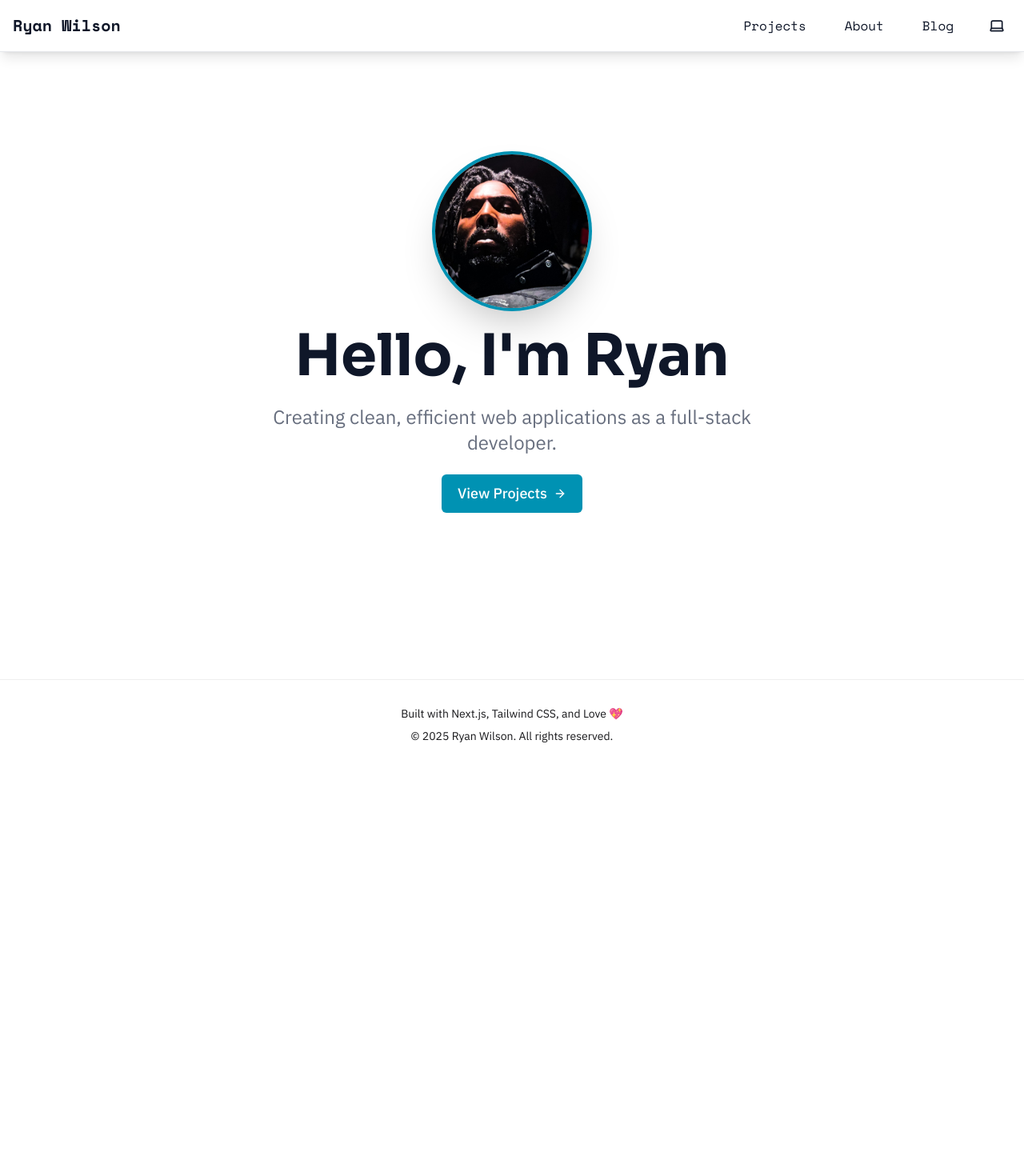
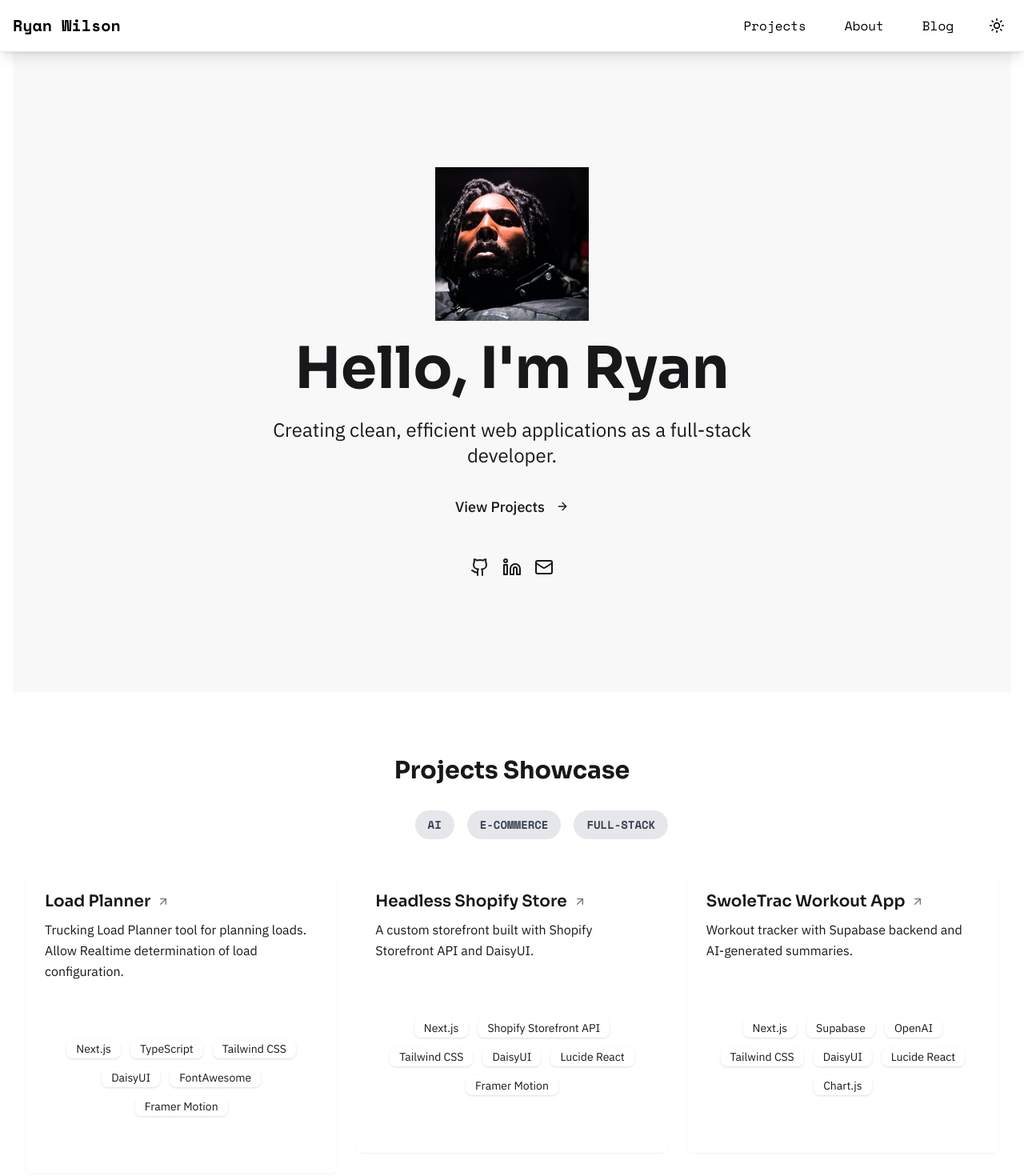
Before and after one commit to RW2023/ryan-2025, a Next.js app: page / in a window 1280 px wide. Shown: the top 1470 px of the page at 80% size. Before the commit the page ends 962 px from the top, so only its background shows below. Built offline with nearby package versions, Linux system fonts and the light colour scheme.

Commit message:
feat: redesign hero and projects with daisyUI

```diff
--- a/src/app/page.tsx
+++ b/src/app/page.tsx
@@ -1,11 +1,16 @@
 // app/page.tsx
-import Hero from "@/components/Hero";
+import HeroSection from "@/components/HeroSection";
+import Projects from "@/components/Projects";
+import AboutMe from "@/components/AboutMe";
+import ContactSection from "@/components/ContactSection";
 
 export default function HomePage() {
   return (
     <main className="container mx-auto px-4">
-      <Hero />
-      {/* AboutMe, Projects, and Blog sections go here */}
+      <HeroSection />
+      <Projects />
+      <AboutMe />
+      <ContactSection />
     </main>
   );
 }
--- a/src/components/Button.tsx
+++ b/src/components/Button.tsx
@@ -20,20 +20,12 @@ export default function Button({
   size = "md",
   icon = false,
 }: ButtonProps) {
-    const base =
-        "inline-flex items-center justify-center font-medium transition rounded-md shadow-sm";
+  const base = "btn inline-flex items-center justify-center font-medium";
 
   const sizeClass =
-        size === "sm"
-            ? "text-sm px-3 py-1.5"
-            : size === "lg"
-                ? "text-lg px-5 py-2.5"
-                : "text-base px-4 py-2";
+    size === "sm" ? "btn-sm" : size === "lg" ? "btn-lg" : "btn-md";
 
-    const variantClass =
-        variant === "outline"
-            ? "border border-[var(--foreground-muted)] text-[var(--foreground)] hover:bg-[var(--foreground-muted)]/10"
-            : "bg-[var(--accent-color)] text-white hover:brightness-110";
+  const variantClass = variant === "outline" ? "btn-outline" : "btn-primary";
 
   return (
     <Link href={href} className={twMerge(base, variantClass, sizeClass)}>
--- /dev/null
+++ b/src/components/ContactSection.tsx
@@ -0,0 +1,20 @@
+"use client";
+
+import { Mail } from "lucide-react";
+
+export default function ContactSection() {
+  return (
+    <section id="contact" className="py-20 px-4 text-center bg-base-100">
+      <h2 className="text-3xl font-bold flex items-center justify-center gap-2 mb-4">
+        <Mail /> Contact
+      </h2>
+      <p className="max-w-md mx-auto text-base-content/80 mb-6">
+        Interested in collaborating? Reach out and let&apos;s build something
+        great.
+      </p>
+      <a href="mailto:hello@ryanwilson.dev" className="btn btn-primary">
+        Say Hello
+      </a>
+    </section>
+  );
+}
--- a/src/components/Hero.tsx
+++ /dev/null
@@ -1,65 +0,0 @@
-"use client";
-
-import { motion } from "framer-motion";
-import Image from "next/image";
-import Button from "./Button";
-
-export default function Hero() {
-    return (
-        <section
-            id="hero"
-            className="py-20 md:py-32 px-4 text-center flex flex-col items-center gap-y-6"
-        >
-            <motion.div
-                initial={{ opacity: 0, scale: 0.9 }}
-                whileInView={{ opacity: 1, scale: 1 }}
-                viewport={{ once: true }}
-                transition={{ duration: 0.6, ease: "easeOut" }}
-                className="w-36 h-36 md:w-48 md:h-48 relative rounded-full overflow-hidden shadow-2xl ring-4 ring-[var(--accent-color)]"
-            >
-                <Image
-                    src="/profile/darkProfile.jpg"
-                    alt="Profile picture of Ryan"
-                    fill
-                    className="object-cover"
-                    priority
-                />
-            </motion.div>
-
-            <motion.h1
-                className="text-5xl md:text-7xl font-bold font-[var(--font-heading)] text-[var(--foreground)]"
-                initial={{ opacity: 0, y: 30 }}
-                whileInView={{ opacity: 1, y: 0 }}
-                viewport={{ once: true }}
-                transition={{ duration: 0.7, ease: "easeOut" }}
-            >
-                Hello, I&apos;m Ryan
-            </motion.h1>
-
-            <motion.p
-                className="text-lg md:text-2xl font-[var(--font-sans)] text-[var(--foreground-muted)] max-w-2xl"
-                initial={{ opacity: 0, y: 30 }}
-                whileInView={{ opacity: 1, y: 0 }}
-                viewport={{ once: true }}
-                transition={{ duration: 0.7, delay: 0.2, ease: "easeOut" }}
-            >
-                Creating clean, efficient web applications as a full-stack developer.
-            </motion.p>
-
-            <motion.div
-                initial={{ opacity: 0, y: 20 }}
-                whileInView={{ opacity: 1, y: 0 }}
-                viewport={{ once: true }}
-                transition={{ duration: 0.7, delay: 0.4, ease: "easeOut" }}
-            >
-                <Button
-                    href="/projects"
-                    label="View Projects"
-                    variant="primary"
-                    size="lg"
-                    icon
-                />
-            </motion.div>
-        </section>
-    );
-}
--- /dev/null
+++ b/src/components/HeroSection.tsx
@@ -0,0 +1,96 @@
+"use client";
+
+import { motion } from "framer-motion";
+import Image from "next/image";
+import Link from "next/link";
+import { Github, Linkedin, Mail } from "lucide-react";
+import Button from "./Button";
+
+export default function HeroSection() {
+  return (
+    <section id="hero" className="hero min-h-screen bg-base-200">
+      <div className="hero-content text-center flex-col gap-y-6">
+        <motion.div
+          initial={{ opacity: 0, scale: 0.9 }}
+          whileInView={{ opacity: 1, scale: 1 }}
+          viewport={{ once: true }}
+          transition={{ duration: 0.6, ease: "easeOut" }}
+          className="avatar w-36 h-36 md:w-48 md:h-48 rounded-full ring-4 ring-primary"
+        >
+          <Image
+            src="/profile/darkProfile.jpg"
+            alt="Profile picture of Ryan"
+            fill
+            className="object-cover"
+            priority
+          />
+        </motion.div>
+
+        <motion.h1
+          className="text-5xl md:text-7xl font-bold font-[var(--font-heading)]"
+          initial={{ opacity: 0, y: 30 }}
+          whileInView={{ opacity: 1, y: 0 }}
+          viewport={{ once: true }}
+          transition={{ duration: 0.7, ease: "easeOut" }}
+        >
+          Hello, I&apos;m Ryan
+        </motion.h1>
+
+        <motion.p
+          className="text-lg md:text-2xl text-base-content/80 max-w-2xl"
+          initial={{ opacity: 0, y: 30 }}
+          whileInView={{ opacity: 1, y: 0 }}
+          viewport={{ once: true }}
+          transition={{ duration: 0.7, delay: 0.2, ease: "easeOut" }}
+        >
+          Creating clean, efficient web applications as a full-stack developer.
+        </motion.p>
+
+        <motion.div
+          initial={{ opacity: 0, y: 20 }}
+          whileInView={{ opacity: 1, y: 0 }}
+          viewport={{ once: true }}
+          transition={{ duration: 0.7, delay: 0.4, ease: "easeOut" }}
+        >
+          <Button
+            href="/projects"
+            label="View Projects"
+            variant="primary"
+            size="lg"
+            icon
+          />
+        </motion.div>
+
+        <motion.div
+          className="flex justify-center gap-4 pt-4"
+          initial={{ opacity: 0, y: 10 }}
+          whileInView={{ opacity: 1, y: 0 }}
+          viewport={{ once: true }}
+          transition={{ duration: 0.6, delay: 0.5, ease: "easeOut" }}
+        >
+          <Link
+            href="https://github.com/RW2023"
+            aria-label="GitHub"
+            className="hover:text-primary"
+          >
+            <Github />
+          </Link>
+          <Link
+            href="https://www.linkedin.com/in/ryan-wilson-2025/"
+            aria-label="LinkedIn"
+            className="hover:text-primary"
+          >
+            <Linkedin />
+          </Link>
+          <Link
+            href="mailto:hello@ryanwilson.dev"
+            aria-label="Email"
+            className="hover:text-primary"
+          >
+            <Mail />
+          </Link>
+        </motion.div>
+      </div>
+    </section>
+  );
+}
--- a/src/components/ProjectCard.tsx
+++ b/src/components/ProjectCard.tsx
@@ -2,6 +2,7 @@
 
 import { motion } from "framer-motion";
 import Link from "next/link";
+import { ArrowUpRight } from "lucide-react";
 import SkillsCloud, { Skill } from "./SkillsGrid";
 
 export interface ProjectCardProps {
@@ -22,25 +23,20 @@ export default function ProjectCard({
   return (
     <Link href={`/projects/${slug}`} className="group">
       <motion.article
-                whileHover={{ y: -6, scale: 1.015 }}
+        whileHover={{ y: -4, scale: 1.02 }}
         transition={{ type: "spring", stiffness: 260, damping: 20 }}
-                className="border border-primary/30 dark:border-primary/40 bg-base-100 dark:bg-base-200 rounded-xl shadow-sm group-hover:shadow-md hover:shadow-[0_4px_14px_rgba(0,0,0,0.08)] transition-shadow duration-300 p-6 flex flex-col"
+        className="card bg-base-100 shadow-sm hover:shadow-lg transition"
         aria-labelledby={`project-${slug}`}
       >
-                <h3
-                    id={`project-${slug}`}
-                    className="text-xl font-[var(--font-heading)] text-[var(--foreground)] mb-2"
-                >
+        <div className="card-body">
+          <h3 id={`project-${slug}`} className="card-title text-xl">
             {title}
+            <ArrowUpRight className="h-4 w-4 opacity-60 group-hover:opacity-100" />
           </h3>
 
-                <p className="text-base font-[var(--font-sans)] text-[var(--foreground-muted)] leading-relaxed mb-4">
+          <p className="text-base text-base-content/80 leading-relaxed mb-4">
             {description}
           </p>
-
-                <hr className="border-t border-base-300 dark:border-base-700 mb-4" />
-
-                <div className="-mt-2">
           <SkillsCloud skills={skillProps} showSearch={false} />
         </div>
       </motion.article>
--- a/tailwind.config.ts
+++ b/tailwind.config.ts
@@ -6,7 +6,7 @@ export default {
   content: [
     "./src/pages/**/*.{js,ts,jsx,tsx,mdx}",
     "./src/components/**/*.{js,ts,jsx,tsx,mdx}",
-    "./src/app/**/*.{js,ts,jsx,tsx,mdx}"
+    "./src/app/**/*.{js,ts,jsx,tsx,mdx}",
   ],
   theme: {
     extend: {
@@ -16,13 +16,13 @@ export default {
         primary: "hsl(var(--primary) / <alpha-value>)",
         secondary: "hsl(var(--secondary) / <alpha-value>)",
         accent: "hsl(var(--accent) / <alpha-value>)",
-        'text-primary': "hsl(var(--text-primary) / <alpha-value>)",
-        'text-muted': "hsl(var(--text-muted) / <alpha-value>)"
-      }
-    }
+        "text-primary": "hsl(var(--text-primary) / <alpha-value>)",
+        "text-muted": "hsl(var(--text-muted) / <alpha-value>)",
+      },
+    },
   },
   plugins: [daisyui],
   daisyui: {
-    themes: false
-  }
+    themes: ["cupcake"],
+  },
 } satisfies Config;
```
Also changed, not shown: src/app/layout.tsx (+5 -2 lines). Lines whose indentation alone changed are shown as unchanged.
